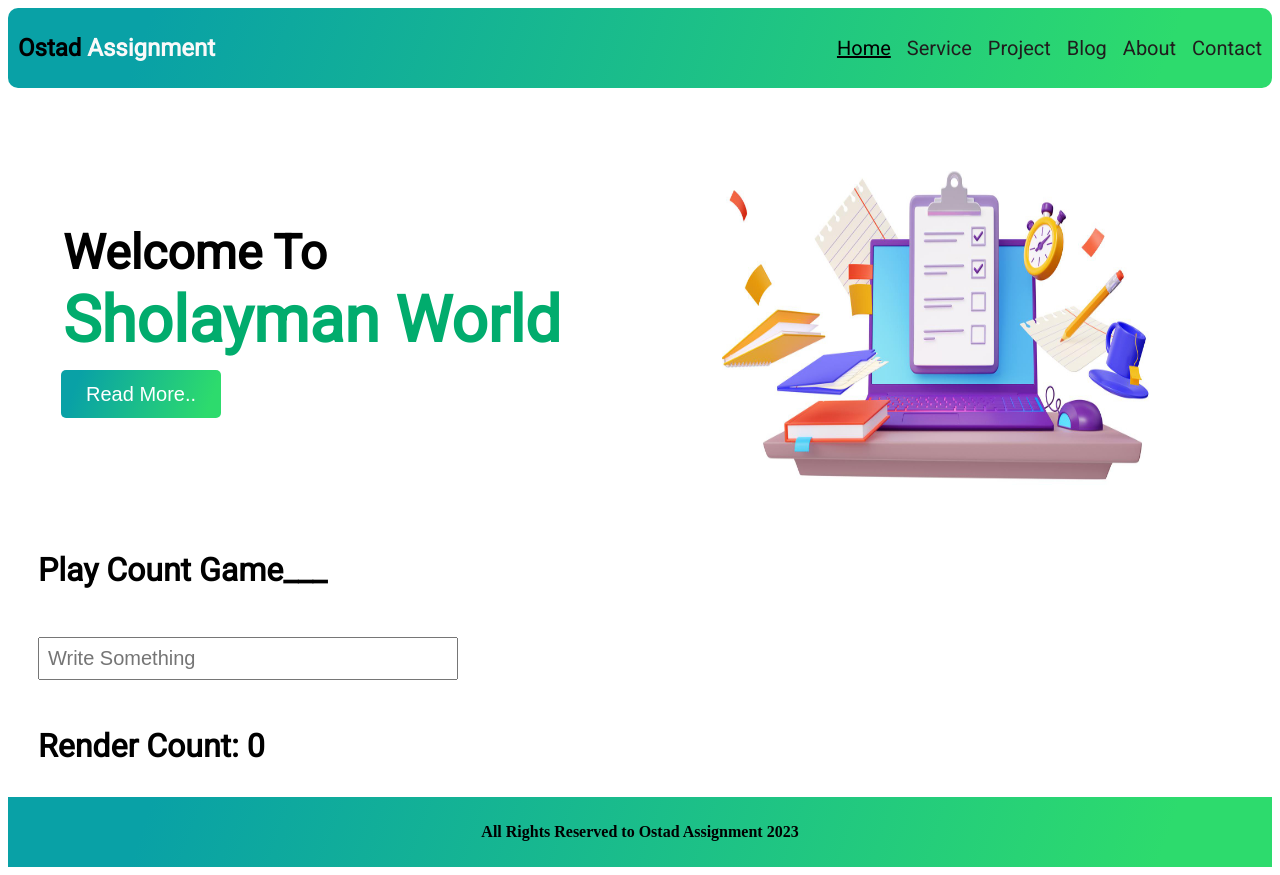
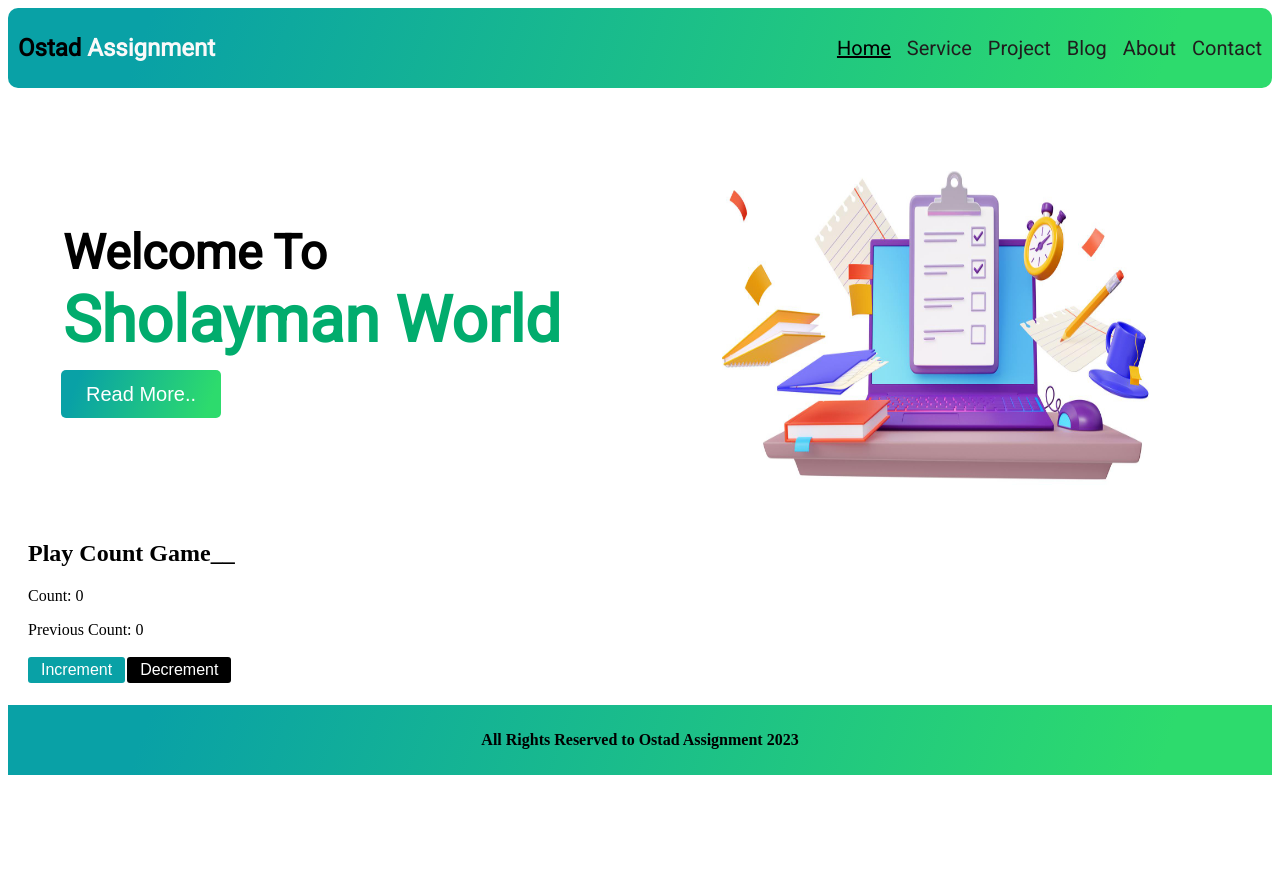
Before and after one commit to sholayman99/ostad_assignment_11, a React (Vite) app: page / in a window 1280 px wide. After the commit the page ends 800 px from the top, so only its background shows below. Built offline with nearby package versions, Linux system fonts and the light colour scheme.

Commit message:
final submission

```diff
--- /dev/null
+++ b/src/components/BlogBg.jsx
@@ -0,0 +1,16 @@
+import blog from "../assets/images/blog.jpg"
+
+const BlogBg = () => {
+    return (
+        <div className="bg-container">
+        <div>
+
+         <h1> Blog Page</h1>
+         <button>Read More..</button>
+        </div>
+        <img src={blog} />
+    </div>
+    );
+};
+
+export default BlogBg;
--- a/src/components/ContactForm.jsx
+++ b/src/components/ContactForm.jsx
@@ -51,7 +51,7 @@ const ContactForm = () => {
         ></textarea>
         <br />
         <br />
-        <input type="submit" value={"Submit"} />
+        <input style={{backgroundColor:"#26D078"}} type="submit" value={"Submit"} />
       </form>
     </div>
   );
--- a/src/components/Count.jsx
+++ b/src/components/Count.jsx
@@ -1,25 +1,43 @@
-import { useEffect, useRef, useState } from "react";
-import "../assets/css/Count.css"
+import { useState, useRef } from "react";
 
 const Count = () => {
-  const [inputValue, setInputValue] = useState("");
-  const count = useRef(0);
+  const [count, setCount] = useState(0);
 
-  useEffect(() => {
-    count.current = count.current + 1;
-  });
+  const prevCountRef = useRef();
+
+  const incrementCount = () => {
+    setCount(count + 1);
+  };
+
+  const decrementCount = () => {
+    setCount(count - 1);
+  };
+
+  // Store the current count value in the ref
+  prevCountRef.current = count;
+
   return (
-    <div className="count-container">
-      <h1>Play Count Game___</h1>
-      <p>
-        <input
-          type="text"
-          value={inputValue}
-          placeholder="Write Something"
-          onChange={(e) => setInputValue(e.target.value)}
-        />
-      </p>
-      <h1>Render Count: {count.current}</h1>
+    <div style={{margin:"20px"}}>
+      <h2>Play Count Game__</h2>
+      <p>Count: {count}</p>
+      <p>Previous Count: {prevCountRef.current}</p>
+      <button style={{
+          backgroundColor: "rgb(9, 161, 166)",
+          border: "none",
+          padding: "4px 13px",
+          fontSize: "16px",
+          borderRadius:"3px",
+          color:"white"
+        }} onClick={incrementCount}>Increment</button>
+      <button style={{
+          backgroundColor: "rgb(0,0,0)",
+          border: "none",
+          padding: "4px 13px",
+          fontSize: "16px",
+          borderRadius:"3px",
+          color:"white",
+          margin:"2px"
+        }} onClick={decrementCount}>Decrement</button>
     </div>
   );
 };
--- /dev/null
+++ b/src/components/ImageGame.jsx
@@ -0,0 +1,40 @@
+import { useRef } from "react";
+
+const ImageGame = () => {
+  let imgRef = useRef(null);
+
+  const change = () => {
+    imgRef.current.src = "https://i.ibb.co/Sr8B731/Pathaan-film-poster.jpg";
+    imgRef.current.removeAttribute("height")
+    imgRef.current.setAttribute("height", "300px");
+    imgRef.current.removeAttribute("width")
+    imgRef.current.setAttribute("width", "250px");
+  };
+  return (
+    <div style={{padding:"50px"}}>
+      <h2 style={{fontFamily:"Roboto" , fontWeight:"700"}} >Click The Button To Play The Game</h2>
+      <img
+        height={"200px"}
+        width={"200px"}
+        ref={imgRef}
+        src="https://i.ibb.co/bFBht3Y/ab67616d0000b2738160895f32a670e8276175e7.jpg"
+      />
+      <br />
+      <button
+        style={{
+          backgroundColor: "rgb(9, 161, 166)",
+          border: "none",
+          padding: "4px 13px",
+          fontSize: "16px",
+          borderRadius:"3px",
+          color:"white"
+        }}
+        onClick={change}
+      >
+        Click Me
+      </button>
+    </div>
+  );
+};
+
+export default ImageGame;
--- /dev/null
+++ b/src/components/Mern.jsx
@@ -0,0 +1,43 @@
+const Mern = () => {
+  return (
+    <div style={{padding:"50px"}}>
+      <h1>Why Should we learn MERN?</h1>
+      <h4 style={{textAlign:"justify"}} >
+        The MERN stack is a colloquial name given the full stack JavaScript
+        development framework consisting of MongoDB, Express.js, React, and
+        Node.js. As a full stack framework, the MERN stack covers front end
+        operations with React, server infrastructure with Express.js and
+        Node.js, and database operations with MongoDB. MERN is quickly becoming
+        one of the most commonly used full stack development frameworks owing to
+        its versatility and the integration between the stacks various
+        elements. Learning to use the MERN stack will let users build complex
+        websites and applications. Each aspect of the Stack serves a different
+        function. Still, they are all built off the JavaScript programming
+        language, meaning skilled JavaScript users can easily pick up each
+        aspect of the stack. React is used to build client-side assets and
+        component bundles of code that can be replicated and repurposed as
+        developers see fit. This framework is built to improve workflow and
+        create more dynamic single-page applications. Node.js and Express.js
+        provide the infrastructure for programs to query and access server-side
+        requests, allowing those applications to run JavaScript code outside a
+        web browser. MongoDB is used for sorting, analyzing, and querying
+        databases as part of a web application. Taken together, MERN stack
+        training will let users design all aspects of complex web design
+        projects. Read more about what the MERN stack is and why you should
+        learn it. What Can You Do with the MERN Stack? Using the MERN stack,
+        skilled programmers can develop and maintain all aspects of a web
+        application. Using these four JavaScript frameworks, you can build the
+        front end, back end, and database infrastructure for complex webpages,
+        including the increasingly in-demand single-page applications and
+        internet-enabled devices we use daily. The more complex a web
+        application is, the more complex its programming will need to be, and
+        learning the MERN stack offers students an accessible way to learn full
+        stack web development skills. Learning the MERN stack will also let
+        users take advantage of the functionalities of each framework for their
+        non-full stack web development projects.
+      </h4>
+    </div>
+  );
+};
+
+export default Mern;
--- a/src/components/Post.jsx
+++ b/src/components/Post.jsx
@@ -15,7 +15,7 @@ const Post = () => {
     <div style={{padding:"50px"}} >
         <h2>All Posts</h2>
       <table>
-        {posts.map((post, index) => (
+        {posts.slice(0,15).map((post, index) => (
           <tbody key={index}>
             <id>{post.id} </id>
             <td>{post.slug} </td>
--- /dev/null
+++ b/src/components/ProjectBg.jsx
@@ -0,0 +1,16 @@
+import about from "../assets/images/about.jpg"
+
+const ProjectBg = () => {
+    return (
+        <div className="bg-container">
+        <div>
+
+         <h1> Project Page</h1>
+         <button>Read More..</button>
+        </div>
+        <img src={about} />
+    </div>
+    );
+};
+
+export default ProjectBg;
--- a/src/components/Projects.jsx
+++ b/src/components/Projects.jsx
@@ -19,7 +19,7 @@ const Projects = () => {
         padding: "50px",
       }}
     >
-      {projectsData.map((p, index) => (
+      {projectsData.slice(0,15).map((p, index) => (
         <div style={{ border: "2px solid black", padding: "5px" , textAlign:"justify" }} key={index}>
           <p>Name:{p.firstname} </p>
           <p>Email:{p.email} </p>
--- a/src/pages/About.jsx
+++ b/src/pages/About.jsx
@@ -1,6 +1,6 @@
 import AboutUs from "../components/AboutUs";
-import ContactText from "../components/ContactText";
 import Footer from "../components/Footer";
+import Mern from "../components/Mern";
 import Navbar from "../components/Navbar";
 
 
@@ -9,7 +9,7 @@ const About = () => {
         <div>
            <Navbar />
            <AboutUs />
-           <ContactText />
+           <Mern />
            <Footer />
         </div>
     );
--- a/src/pages/Blog.jsx
+++ b/src/pages/Blog.jsx
@@ -1,15 +1,14 @@
-import AboutUs from "../components/AboutUs";
+import BlogBg from "../components/BlogBg";
 import Footer from "../components/Footer";
 import Navbar from "../components/Navbar";
 import Post from "../components/Post";
-
 
 const Blog = () => {
   return (
     <div>
       <Navbar />
+      <BlogBg />
       <Post />
-          <AboutUs />
       <Footer />
     </div>
   );
--- a/src/pages/Project.jsx
+++ b/src/pages/Project.jsx
@@ -1,8 +1,8 @@
-
-import ContactForm from "../components/ContactForm";
 import Footer from "../components/Footer";
 import Navbar from "../components/Navbar";
+import ProjectBg from "../components/ProjectBg";
 import Projects from "../components/Projects";
+
 
 
 const Project = () => {
@@ -10,8 +10,8 @@ const Project = () => {
     return (
         <div>
             <Navbar />
+            <ProjectBg />
             <Projects/>
-            <ContactForm />
             <Footer />
         </div>
     );
--- a/src/pages/Service.jsx
+++ b/src/pages/Service.jsx
@@ -1,15 +1,13 @@
-import BgImage from "../components/BgImage";
 import Comments from "../components/Comments";
-
 import Footer from "../components/Footer";
+import ImageGame from "../components/ImageGame";
 import Navbar from "../components/Navbar";
-
 
 const Service = () => {
   return (
     <div>
       <Navbar />
-          <BgImage />
+      <ImageGame />
       <Comments />
       <Footer />
     </div>
```
Also changed, not shown: 2 other files (tests, documents, lock files or other folders). Lines whose indentation alone changed are shown as unchanged.
